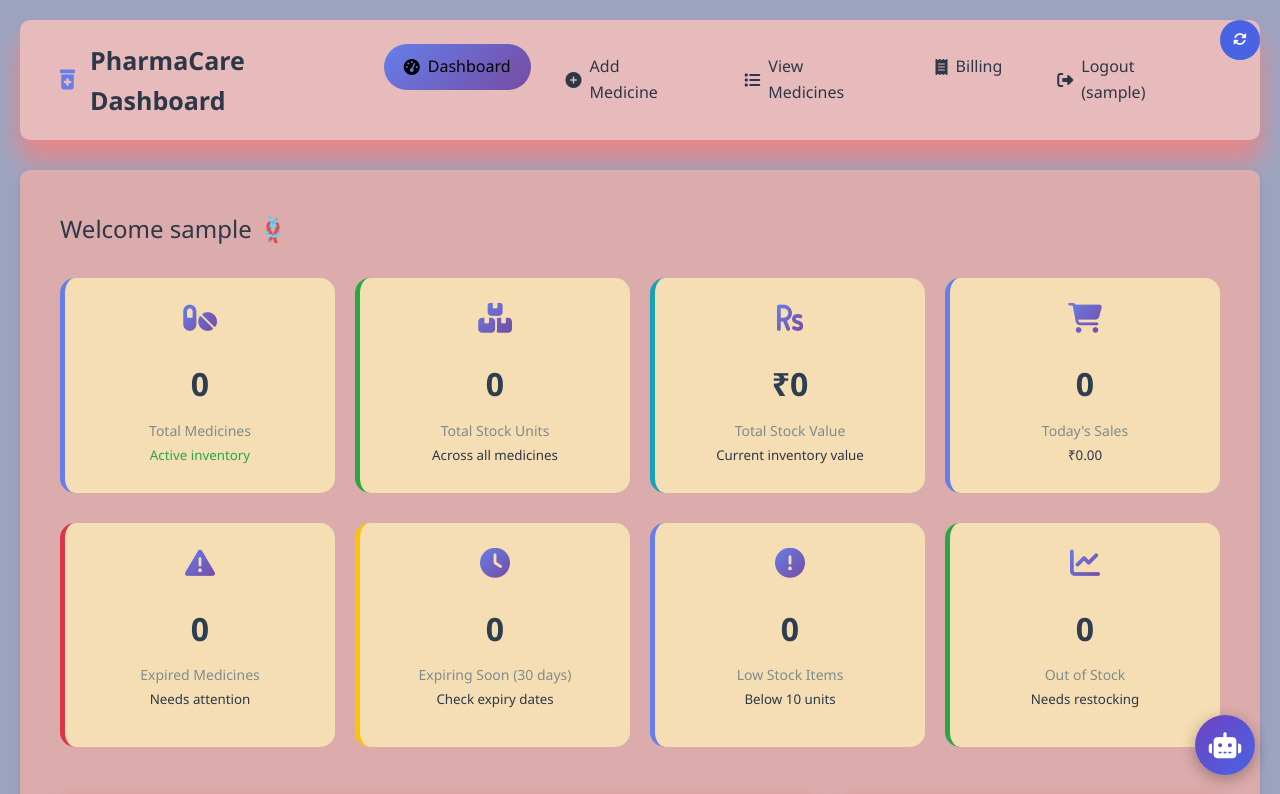
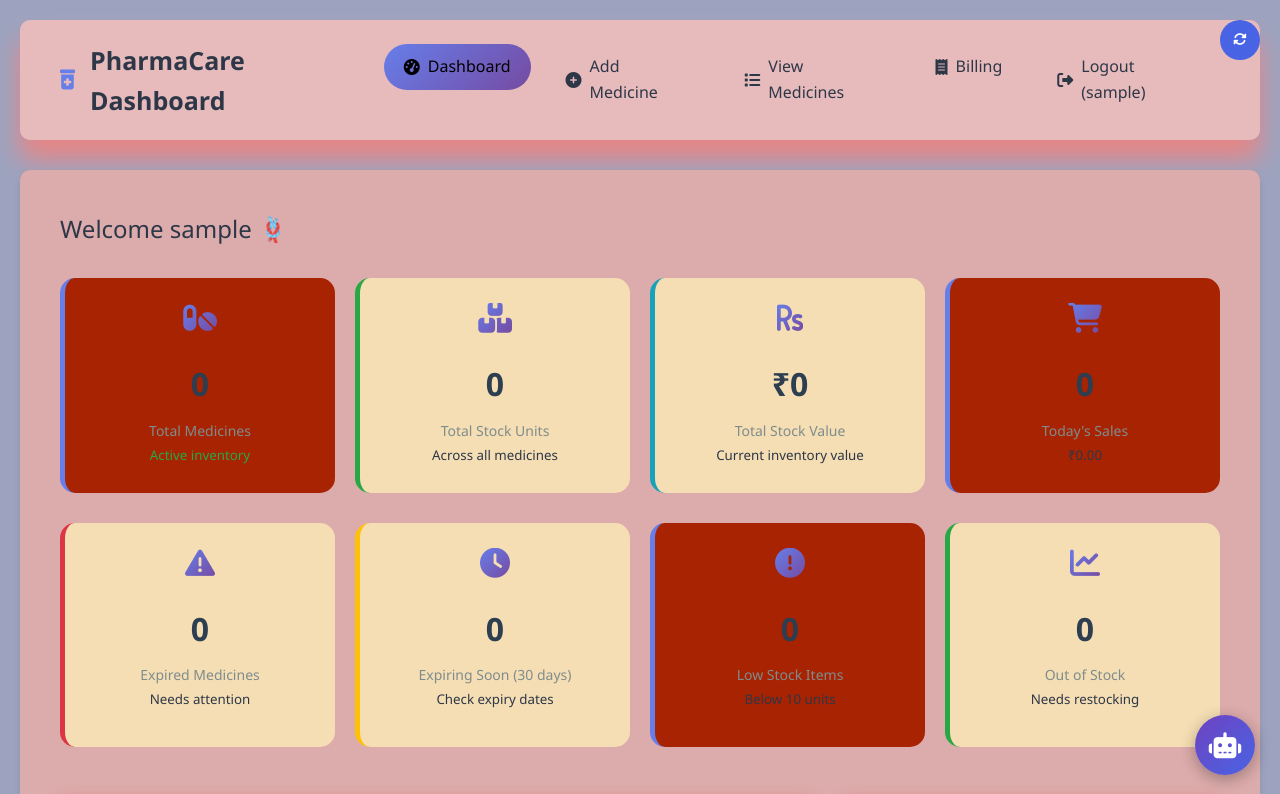
Before and after one commit to KashishGupta56/Pharmahub_AI, a plain HTML site: page frontend/dashboard.html in a window 1280 px wide. Shown: the top 794 px of the page. Drawn offline with nearby package versions, Linux system fonts and the light colour scheme; no server answers; sample sign-in values are in the browser's storage.

Commit message:
Maine naya feature banaya

```diff
--- a/frontend/dashboard.html
+++ b/frontend/dashboard.html
@@ -9,7 +9,7 @@
     <style>
         /* Additional Dashboard Styles */
         .stat-card {
-            background: wheat;
+            background: rgb(168, 35, 2);
             border-radius: 15px;
             padding: 25px;
             text-align: center;
```
